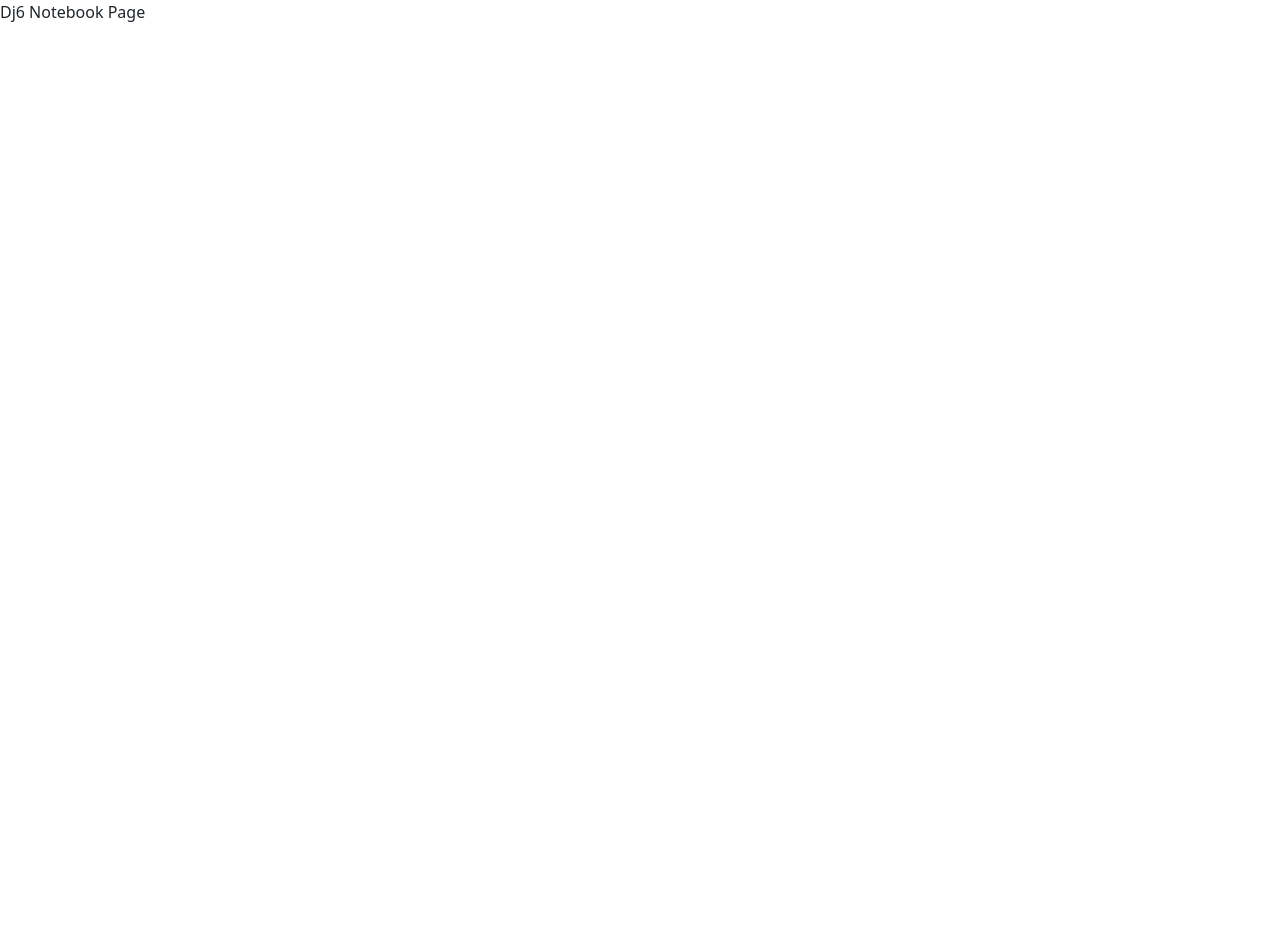
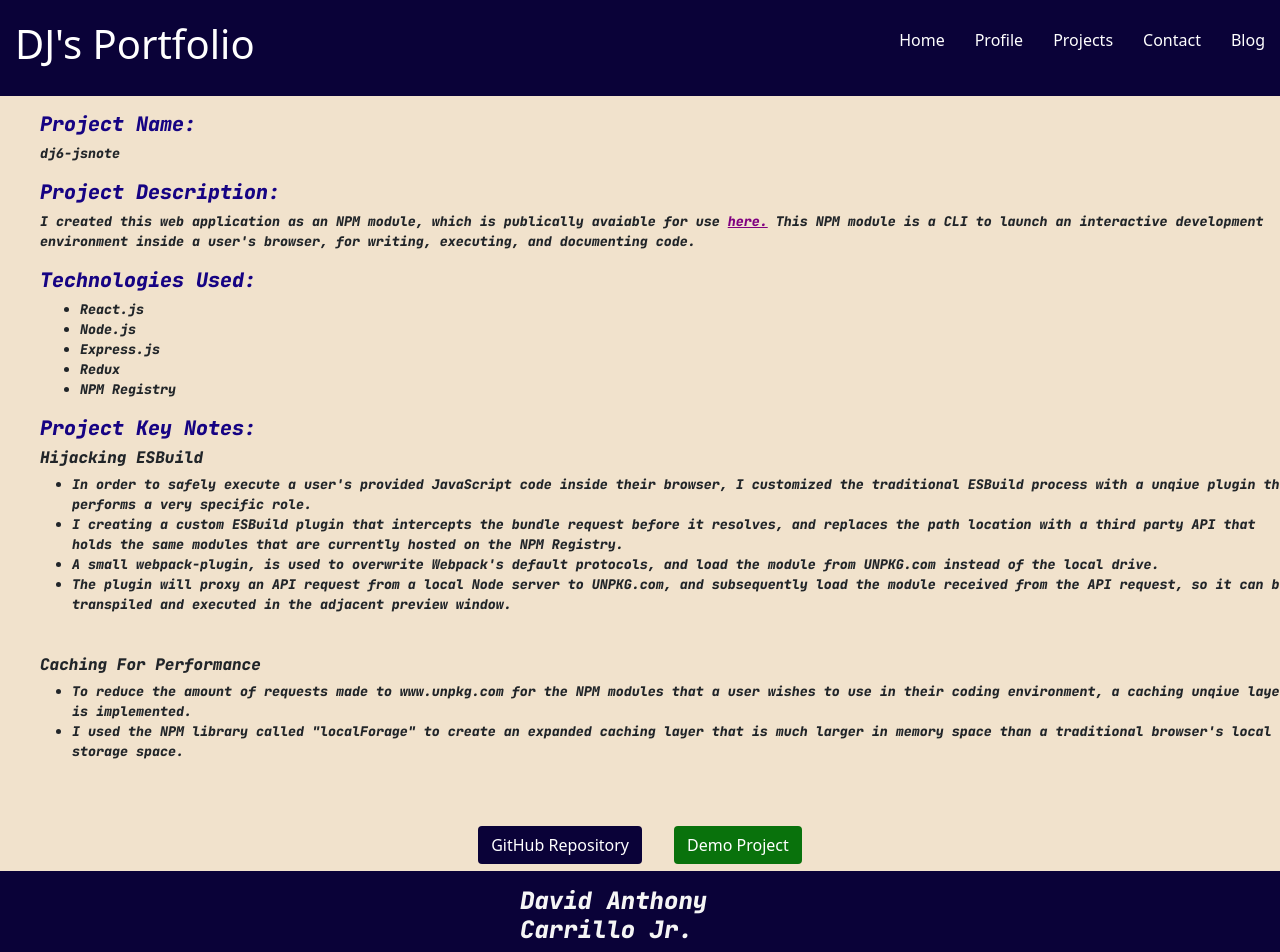
Before and after one commit to Djcarrillo6/portfolio-v2, a Next.js app in the folder portfolio-next/: page /projects/dj6notebook in a window 1280 px wide. Shown: the top 952 px of the page. Before the commit the page ends 800 px from the top, so only its background shows below. Built offline with nearby package versions, Linux system fonts and the light colour scheme.

Commit message:
Complete project details component for jsnote.

```diff
--- a/portfolio-next/pages/components/NavBar.jsx
+++ b/portfolio-next/pages/components/NavBar.jsx
@@ -10,7 +10,7 @@
         <ul>
           <li><a href="/">Home</a></li>
           <li><a href="/profile">Profile</a></li>
-          <li><a href="/my-projects">Projects</a></li>
+          <li><a href="/#projectGallery">Projects</a></li>
           <li><a href="/">Contact</a></li>
           <li><a href="/">Blog</a></li>
         </ul>
--- a/portfolio-next/pages/projects/dj6notebook.jsx
+++ b/portfolio-next/pages/projects/dj6notebook.jsx
@@ -1,5 +1,71 @@
-export default function dj6notebook() {
+import NavBar from '../components/NavBar';
+import Footer from '../components/Footer';
+import styles from '../../styles/dj6notebook.module.css';
+
+const  dj6notebook = () => {
   return (
-    <div>Dj6 Notebook Page</div>
+    <>
+    <NavBar />
+
+      <div className={styles.mainContainer} >
+
+        <div className={styles.headerContainer}>
+          <h5 className={styles.sectionHeaderText} >Project Name:</h5>
+          <p className={styles.text} >dj6-jsnote</p>
+
+          <h5 className={styles.sectionHeaderText} >Project Description:</h5>
+          <p className={styles.text} >I created this web application as an NPM module, which is publically avaiable for use <a style={{textDecoration: 'underline', color: 'purple'}}  href="https://www.npmjs.com/packages/jsnote-dj6">here.</a> This NPM module is a CLI to launch an interactive development environment inside a user's browser, for writing, executing, and documenting code.</p>
+
+                <div className="col">
+                  <h5 className={styles.sectionHeaderText}>Technologies Used:</h5>
+                  <ul className={styles.text}>
+                    <li>React.js</li>
+                    <li>Node.js</li>
+                    <li>Express.js</li>
+                    <li>Redux</li>
+                    <li>NPM Registry</li>
+                  </ul>
+                </div>
+
+          <h5 className={styles.sectionHeaderText}>Project Key Notes:</h5>
+
+          <h6 style={{marginLeft: '1.5rem'}} >Hijacking ESBuild</h6>
+          <ul className={styles.text} >
+                <li>In order to safely execute a user's provided JavaScript code inside their browser, I customized the traditional ESBuild process with a unqiue plugin that performs a very specific role.
+                </li>
+                <li>I creating a custom ESBuild plugin that intercepts the bundle request before it resolves, and replaces the path location with a third party API that holds the same modules that are currently hosted on the NPM Registry.
+                </li>
+                <li>A small webpack-plugin, is used to overwrite Webpack's default protocols, and load the module from UNPKG.com instead of the local drive.
+                </li>
+                <li>The plugin will proxy an API request from a local Node server to UNPKG.com, and subsequently load the module received from the API request, so it can be transpiled and executed in the adjacent preview window.
+                </li>
+          </ul>
+
+          <br />
+
+          <h6 style={{marginLeft: '1.5rem'}}>Caching For Performance</h6>
+          <ul className={styles.text}>
+            <li>
+              To reduce the amount of requests made to www.unpkg.com for the NPM modules that a user wishes to use in their coding environment, a caching unqiue layer is implemented.
+            </li>
+            <li>
+              I used the NPM library called "localForage" to create an expanded caching layer that is much larger in memory space than a traditional browser's local storage space.
+            </li>
+          </ul>
+
+        </div>
+
+        <div className={styles.linkRow}>
+          <a target="_blank" href="https://github.com/Djcarrillo6/jsnotebook-dj6"><button style={{marginRight: '2rem', backgroundColor: 'rgb(10, 2, 56)', color: 'white'}}  className="btn">GitHub Repository</button></a>
+          <a target="_blank" href="https://www.npmjs.com/packages/jsnote-dj6"><button
+          style={{backgroundColor: 'rgb(9, 114, 12)', color: 'white'}}  className="btn" >Demo Project</button></a>
+        </div>
+
+      </div>
+
+      <Footer />
+    </>
   )
 }
+
+export default dj6notebook;
--- a/portfolio-next/styles/Footer.module.css
+++ b/portfolio-next/styles/Footer.module.css
@@ -1,7 +1,7 @@
 @import url('https://fonts.googleapis.com/css2?family=JetBrains+Mono:ital,wght@1,800&display=swap');
 
 .footerContainer {
-  background-color: rgb(34, 0, 36);;
+  background-color: rgb(10, 2, 56);;
   bottom: 0;
   left: 0;
   right: 0;
--- a/portfolio-next/styles/Home.module.css
+++ b/portfolio-next/styles/Home.module.css
@@ -38,9 +38,9 @@
 .square {
   width: 15px;
   height: 15px;
- background: linear-gradient(-45deg, #000000 0%, #000000 13%, #000000 25%, #000000 38%, #ee07ee 50%, #f5f2f2 62%, #02d5fa 75%, #000000 87%, #000000 100%);
+ background: linear-gradient(-45deg, #000000 0%, #000000 13%, #000000 25%, #000000 38%, #ee07ee 50%, #f5f2f2 62%, #02d5fa 75%, #000000 87%, #000000 95%, #000000 100%);
   background-size: 400% 400%;
-  animation: gradient 9.5s ease infinite;
+  animation: gradient 10.5s ease infinite;
 
 }
 .square2 {
@@ -66,13 +66,26 @@
   background-color: #000000;
   font-size: 30px;
   margin-bottom: 0;
+  padding-bottom: .5rem;
+  text-decoration: underline;
+}
+
+.sectionHeader2 {
+  display: flex;
+  justify-content: center;
+  align-self: center;
+  color: whitesmoke;
+  background-color: #000000;
+  font-size: 30px;
+  margin-bottom: 0;
   padding-bottom: 5rem;
 }
 
 .skillGallery {
   width: 100%;
-  height: 53rem;
-  background-color: rgb(53, 18, 58);
+  height: 55rem;
+  padding-top: 3rem;
+  background-color: rgb(10, 2, 56);
 }
 
 .iconRow2 {
--- a/portfolio-next/styles/NavBar.module.css
+++ b/portfolio-next/styles/NavBar.module.css
@@ -1,6 +1,6 @@
 .nav {
   position: fixed;
-  background-color: rgb(34, 0, 36);
+  background-color: rgb(10, 2, 56);
   top: 0;
   left: 0;
   right: 0;
--- /dev/null
+++ b/portfolio-next/styles/dj6notebook.module.css
@@ -0,0 +1,45 @@
+@import url('https://fonts.googleapis.com/css2?family=JetBrains+Mono:ital,wght@1,800&display=swap');
+
+.mainContainer {
+  height: 775px;
+  width: 100%;
+  background-color: rgb(241, 226, 204);
+}
+
+.headerContainer {
+  display: flex;
+  flex-direction: column;
+  justify-content: left;
+  padding-top: 1rem;
+  margin-top: 6rem;
+  align-items: baseline;
+  font-family: 'JetBrains Mono', monospace;
+  padding-left: 1rem;
+}
+
+.text {
+  margin-left: .5rem;
+  font-family: 'JetBrains Mono', monospace;
+  font-size: smaller;
+}
+
+.linkRow {
+  display: flex;
+  justify-content: center;
+  align-items: center;
+  margin-top: 3rem;
+}
+
+.sectionHeaderText {
+  color: rgb(22, 3, 131);
+}
+
+.row1 {
+  display: flex;
+  justify-content: space-between;
+}
+
+.iconRow {
+  display: flex;
+  justify-content: space-between;
+}
```
Also changed, not shown: portfolio-next/pages/components/ContactForm.jsx (+15 -20 lines), portfolio-next/pages/components/ProjectList.jsx (+33 -9 lines), portfolio-next/pages/index.jsx (+5 -33 lines), portfolio-next/pages/my-projects.jsx (deleted, +0 -7 lines), portfolio-next/styles/ContactForm.module.css (+9 -0 lines), portfolio-next/styles/ProjectList.module.css (+16 -5 lines).
